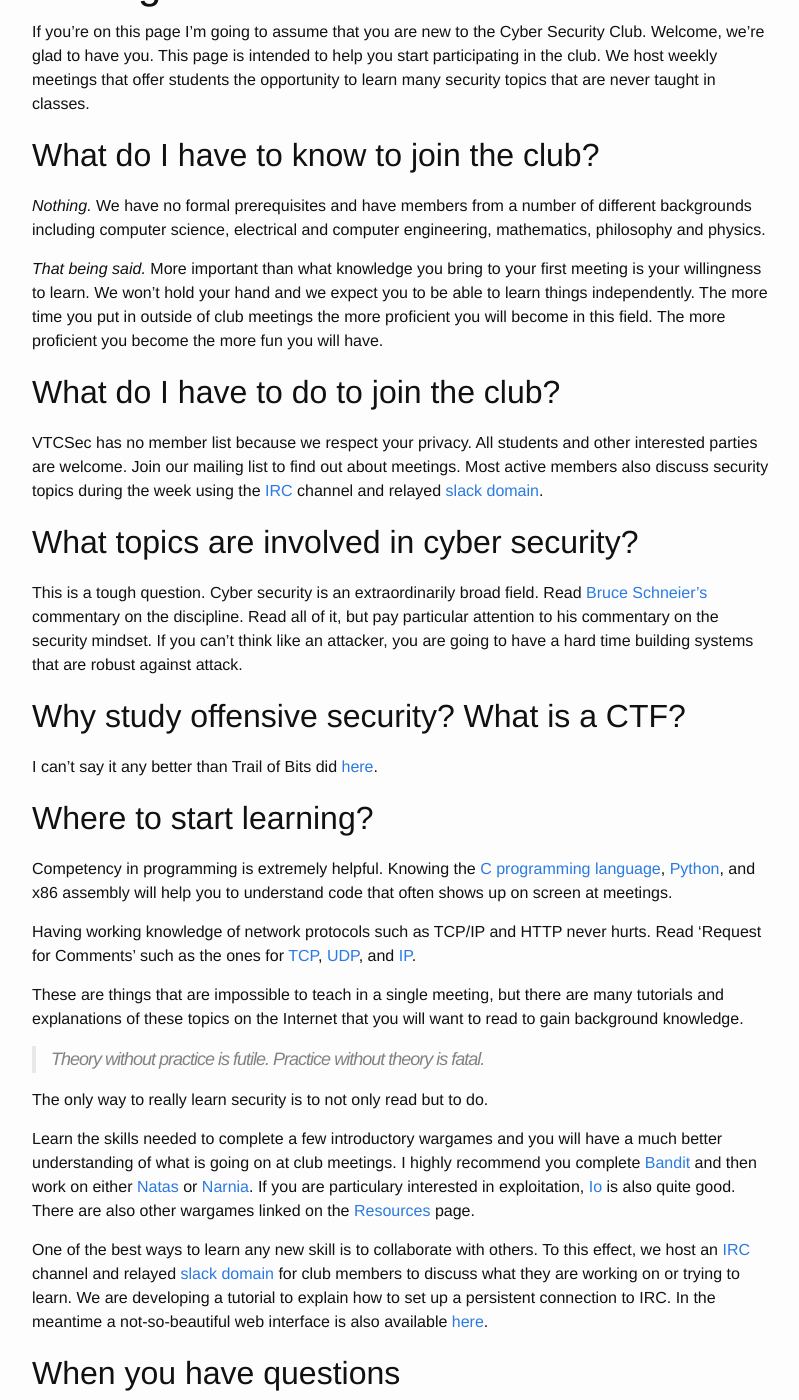
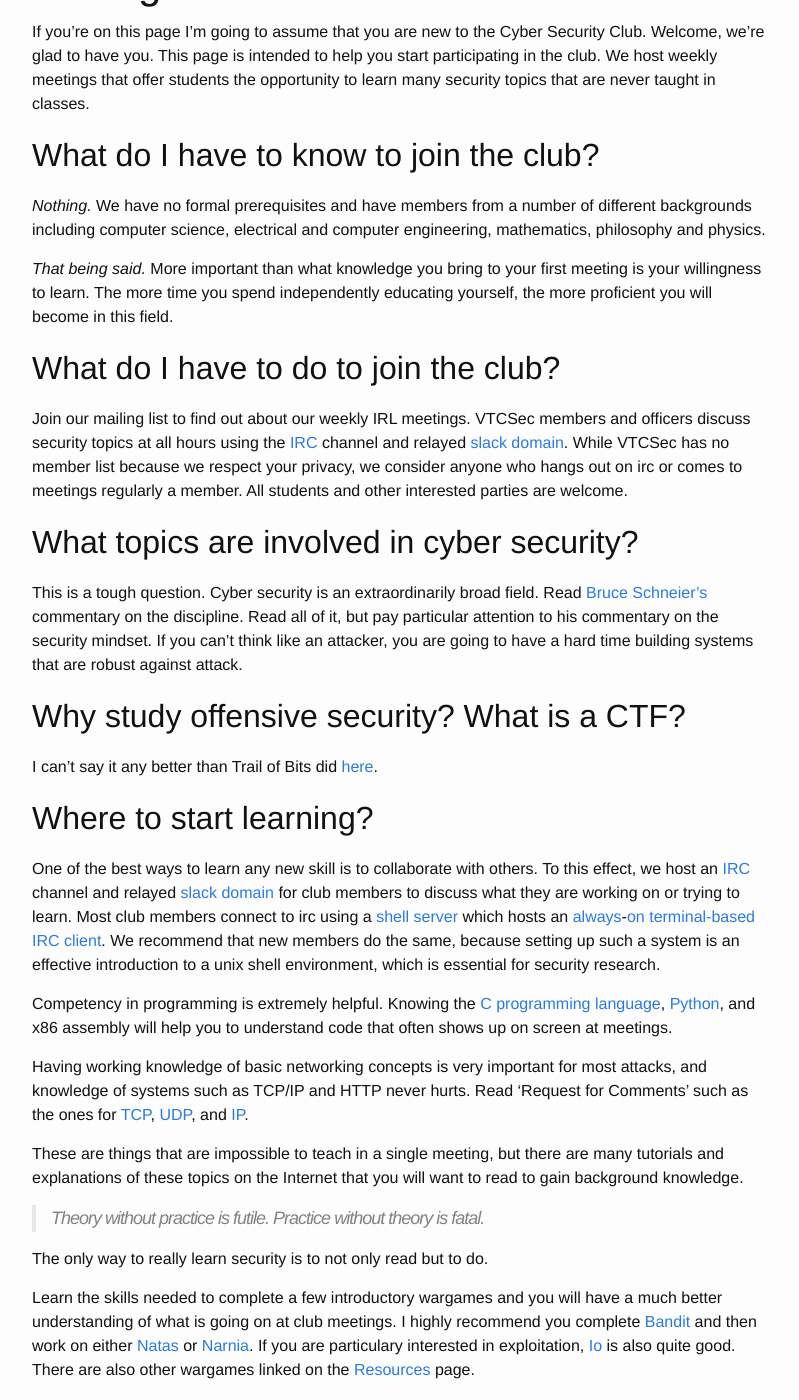
Before and after one commit to VTCSec/vtcsec.org, a Jekyll site: the page built from getting_started.md, in a window 1280 px wide and 1400 px high, scrolled down 203 px. Shown: the whole window, without its empty margins (238-1037 px from the left). Built offline with Jekyll 4.4.1, drawn with Linux system fonts in a browser that asks for light colours.

Commit message:
Better irc instructions

```diff
--- a/getting_started.md
+++ b/getting_started.md
@@ -16,12 +16,10 @@
 
 *That being said.*
 More important than what knowledge you bring to your first meeting is your willingness to learn.
-We won't hold your hand and we expect you to be able to learn things independently.
-The more time you put in outside of club meetings the more proficient you will become in this field.
-The more proficient you become the more fun you will have.
+The more time you spend independently educating yourself, the more proficient you will become in this field.
 
 ## What do I have to do to join the club?
-VTCSec has no member list because we respect your privacy. All students and other interested parties are welcome. Join our mailing list to find out about meetings. Most active members also discuss security topics during the week using the [IRC][IRC_Intro] channel and relayed [slack domain][slack].
+Join our mailing list to find out about our weekly IRL meetings. VTCSec members and officers discuss security topics at all hours using the [IRC][irc] channel and relayed [slack domain][slack]. While VTCSec has no member list because we respect your privacy, we consider anyone who hangs out on irc or comes to meetings regularly a member. All students and other interested parties are welcome.
 
 ## What topics are involved in cyber security?
 This is a tough question.
@@ -32,10 +30,13 @@
 I can't say it any better than Trail of Bits did [here][ctffg].
 
 ## Where to start learning?
+One of the best ways to learn any new skill is to collaborate with others.
+To this effect, we host an [IRC][irc] channel and relayed [slack domain][slack] for club members to discuss what they are working on or trying to learn. Most club members connect to irc using a [shell server][shells] which hosts an [always][screen]-[on][tmux] [terminal-based IRC client][weechat]. We recommend that new members do the same, because setting up such a system is an effective introduction to a unix shell environment, which is essential for security research.
+
 Competency in programming is extremely helpful.
 Knowing the [C programming language][C], [Python][Py], and x86 assembly will help you to understand code that often shows up on screen at meetings.
 
-Having working knowledge of network protocols such as TCP/IP and HTTP never hurts. Read 'Request for Comments' such as the ones for [TCP][rfc793], [UDP][rfc768], and [IP][rfc791].
+Having working knowledge of basic networking concepts is very important for most attacks, and knowledge of systems such as TCP/IP and HTTP never hurts. Read 'Request for Comments' such as the ones for [TCP][rfc793], [UDP][rfc768], and [IP][rfc791].
 
 These are things that are impossible to teach in a single meeting, but there are many tutorials and explanations of these topics on the Internet that you will want to read to gain background knowledge.
 
@@ -47,9 +48,6 @@
 I highly recommend you complete [Bandit][bandit] and then work on either [Natas][natas] or [Narnia][narnia].
 If you are particulary interested in exploitation, [Io][smash] is also quite good.
 There are also other wargames linked on the [Resources][rec] page.
-
-One of the best ways to learn any new skill is to collaborate with others.
-To this effect, we host an [IRC][IRC_intro] channel and relayed [slack domain][slack] for club members to discuss what they are working on or trying to learn. We are developing a tutorial to explain how to set up a persistent connection to IRC. In the meantime a not-so-beautiful web interface is also available [here][irc].
 
 ## When you have questions
 First, [Google][goog] it.
```
Also changed, not shown: other parts of getting_started.md (+4 -1 lines).
